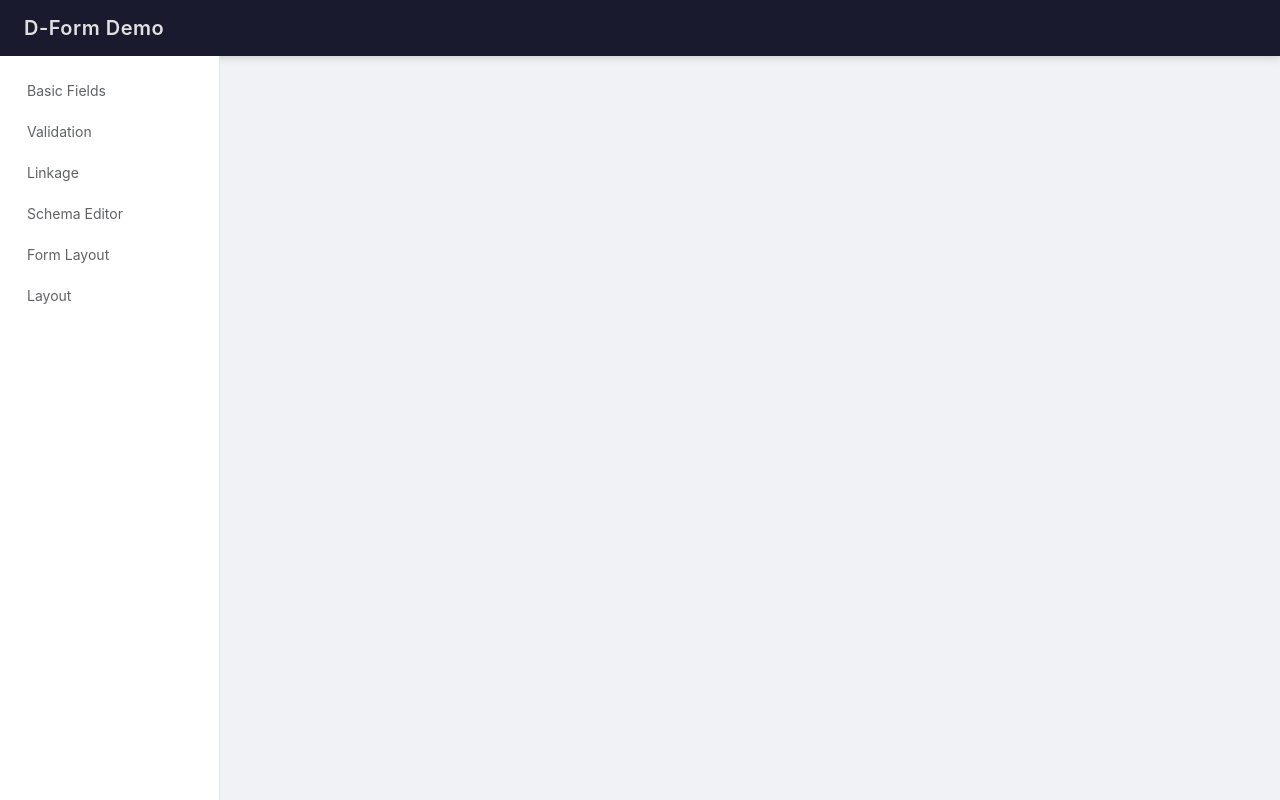
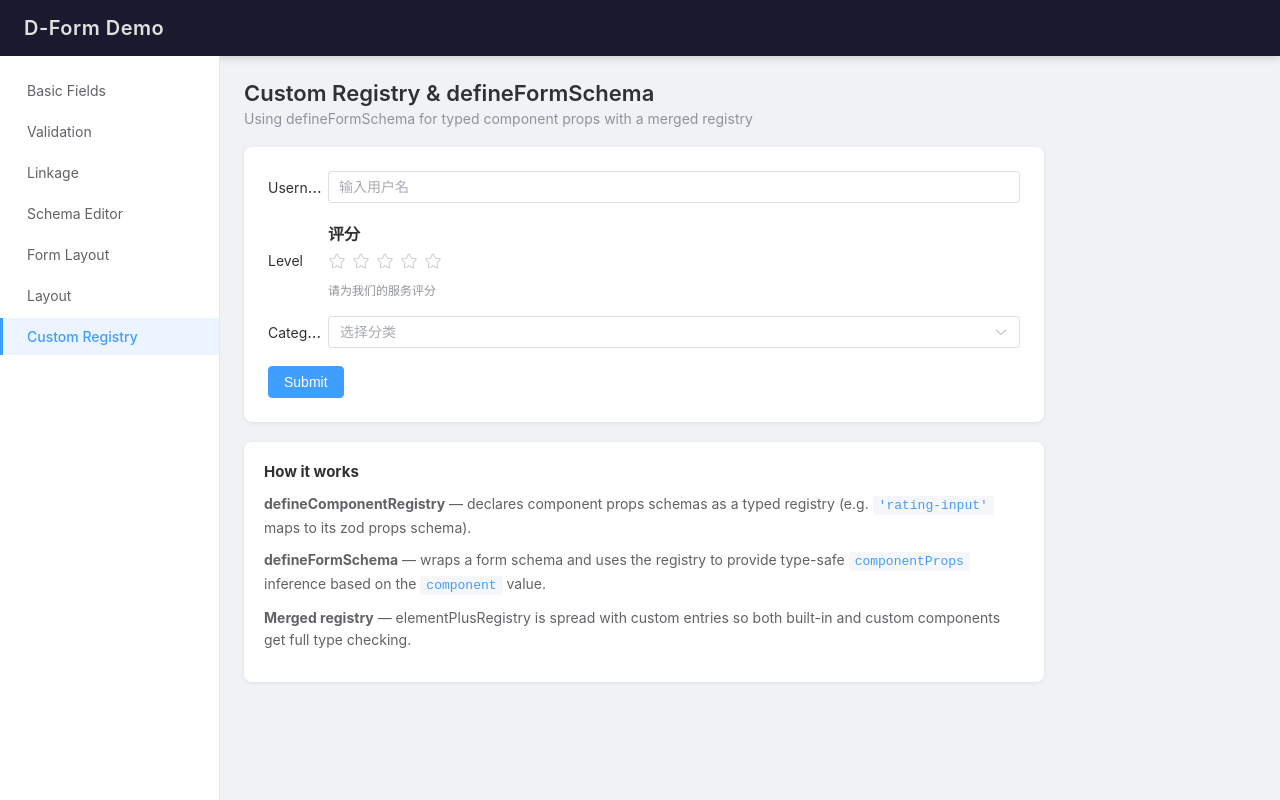
Before and after one commit to dreamllq/d-form, a Vue app in the folder apps/demo/: page /custom-registry in a window 1280 px wide. Built offline with nearby package versions, Linux system fonts and the light colour scheme; what @guolao/vue-monaco-editor would draw is missing.

Commit message:
feat(demo): add CustomRegistryPage demonstrating defineFormSchema

```diff
--- a/apps/demo/package.json
+++ b/apps/demo/package.json
@@ -18,7 +18,8 @@
     "monaco-editor": "^0.45.0",
     "element-plus": "^2.9.1",
     "vue": "^3.5.13",
-    "vue-router": "^4.5.0"
+    "vue-router": "^4.5.0",
+    "zod": "^4.3.6"
   },
   "devDependencies": {
     "@vitejs/plugin-vue": "^5.2.1",
--- a/apps/demo/src/App.vue
+++ b/apps/demo/src/App.vue
@@ -12,6 +12,7 @@
           <router-link to="/schema-editor" class="nav-link">Schema Editor</router-link>
           <router-link to="/form-layout" class="nav-link">Form Layout</router-link>
           <router-link to="/layout" class="nav-link">Layout</router-link>
+          <router-link to="/custom-registry" class="nav-link">Custom Registry</router-link>
         </nav>
       </aside>
       <main class="app-main">
--- /dev/null
+++ b/apps/demo/src/pages/CustomRegistryPage.vue
@@ -0,0 +1,161 @@
+<template>
+  <div class="page">
+    <h2 class="page-title">Custom Registry & defineFormSchema</h2>
+    <p class="page-desc">Using defineFormSchema for typed component props with a merged registry</p>
+
+    <div class="form-card">
+      <DForm :schema="schema" @submit="handleSubmit">
+        <el-button type="primary" native-type="submit">Submit</el-button>
+      </DForm>
+    </div>
+
+    <div v-if="submittedValues" class="result-card">
+      <h3>Submitted Values</h3>
+      <pre>{{ JSON.stringify(submittedValues, null, 2) }}</pre>
+    </div>
+
+    <div class="info-card">
+      <h3>How it works</h3>
+      <ul>
+        <li>
+          <strong>defineComponentRegistry</strong> — declares component props schemas as a typed
+          registry (e.g. <code>'rating-input'</code> maps to its zod props schema).
+        </li>
+        <li>
+          <strong>defineFormSchema</strong> — wraps a form schema and uses the registry to provide
+          type-safe <code>componentProps</code> inference based on the <code>component</code> value.
+        </li>
+        <li>
+          <strong>Merged registry</strong> — elementPlusRegistry is spread with custom entries so
+          both built-in and custom components get full type checking.
+        </li>
+      </ul>
+    </div>
+  </div>
+</template>
+
+<script setup lang="ts">
+import { ref } from 'vue'
+import { DForm } from '@d-form/vue'
+import { defineFormSchema, defineComponentRegistry } from '@d-form/shared'
+import { elementPlusRegistry } from '@d-form/element-plus'
+import { customRegistry } from '../schemas'
+import { ElButton } from 'element-plus'
+
+const demoRegistry = defineComponentRegistry({
+  ...elementPlusRegistry,
+  'rating-input': customRegistry['rating-input'],
+})
+
+const schema = defineFormSchema(demoRegistry, {
+  type: 'object',
+  properties: {
+    username: {
+      type: 'string',
+      component: 'input',
+      title: 'Username',
+      componentProps: { placeholder: '输入用户名', clearable: true },
+    },
+    level: {
+      type: 'number',
+      component: 'rating-input',
+      title: 'Level',
+      componentProps: {
+        max: 5,
+        allowHalf: true,
+        label: '评分',
+        description: '请为我们的服务评分',
+      },
+    },
+    category: {
+      type: 'string',
+      component: 'select',
+      title: 'Category',
+      componentProps: {
+        placeholder: '选择分类',
+        options: [
+          { label: '技术', value: 'tech' },
+          { label: '生活', value: 'life' },
+        ],
+      },
+    },
+  },
+})
+
+const submittedValues = ref<Record<string, any> | null>(null)
+
+const handleSubmit = (values: any) => {
+  submittedValues.value = values
+}
+</script>
+
+<style scoped>
+.page {
+  max-width: 800px;
+}
+.page-title {
+  font-size: 22px;
+  font-weight: 600;
+  margin-bottom: 4px;
+  color: #303133;
+}
+.page-desc {
+  font-size: 14px;
+  color: #909399;
+  margin-bottom: 20px;
+}
+.form-card {
+  background: #fff;
+  border-radius: 8px;
+  padding: 24px;
+  box-shadow: 0 1px 4px rgba(0, 0, 0, 0.08);
+}
+.result-card {
+  margin-top: 20px;
+  background: #fff;
+  border-radius: 8px;
+  padding: 20px;
+  box-shadow: 0 1px 4px rgba(0, 0, 0, 0.08);
+}
+.result-card h3 {
+  font-size: 15px;
+  margin-bottom: 12px;
+  color: #303133;
+}
+.result-card pre {
+  background: #f5f7fa;
+  padding: 12px;
+  border-radius: 4px;
+  font-size: 13px;
+  overflow-x: auto;
+}
+.info-card {
+  margin-top: 20px;
+  background: #fff;
+  border-radius: 8px;
+  padding: 20px;
+  box-shadow: 0 1px 4px rgba(0, 0, 0, 0.08);
+}
+.info-card h3 {
+  font-size: 15px;
+  margin-bottom: 12px;
+  color: #303133;
+}
+.info-card ul {
+  list-style: none;
+  padding: 0;
+}
+.info-card li {
+  font-size: 14px;
+  color: #606266;
+  margin-bottom: 10px;
+  line-height: 1.6;
+}
+.info-card code {
+  background: #f5f7fa;
+  padding: 2px 6px;
+  border-radius: 3px;
+  font-size: 13px;
+  color: #409eff;
+}
+</style>
--- a/apps/demo/src/router.ts
+++ b/apps/demo/src/router.ts
@@ -5,6 +5,7 @@ import LinkagePage from './pages/LinkagePage.vue'
 import SchemaEditorPage from './pages/SchemaEditorPage.vue'
 import FormLayoutPage from './pages/FormLayoutPage.vue'
 import LayoutPage from './pages/LayoutPage.vue'
+import CustomRegistryPage from './pages/CustomRegistryPage.vue'
 
 const router = createRouter({
   history: createWebHistory(),
@@ -16,6 +17,7 @@ const router = createRouter({
     { path: '/schema-editor', component: SchemaEditorPage },
     { path: '/form-layout', component: FormLayoutPage },
     { path: '/layout', component: LayoutPage },
+    { path: '/custom-registry', component: CustomRegistryPage },
   ],
 })
 
```
Also changed, not shown: 1 other file (tests, documents, lock files or other folders).
